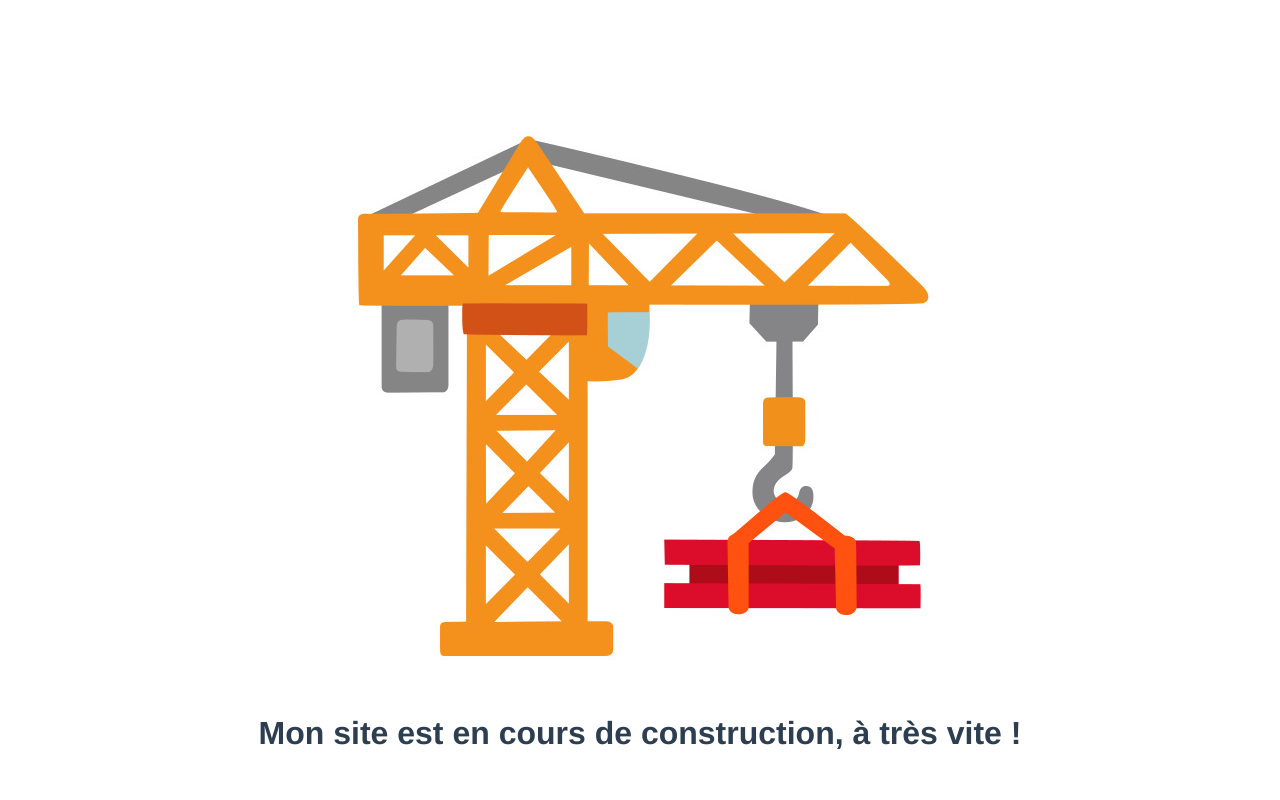
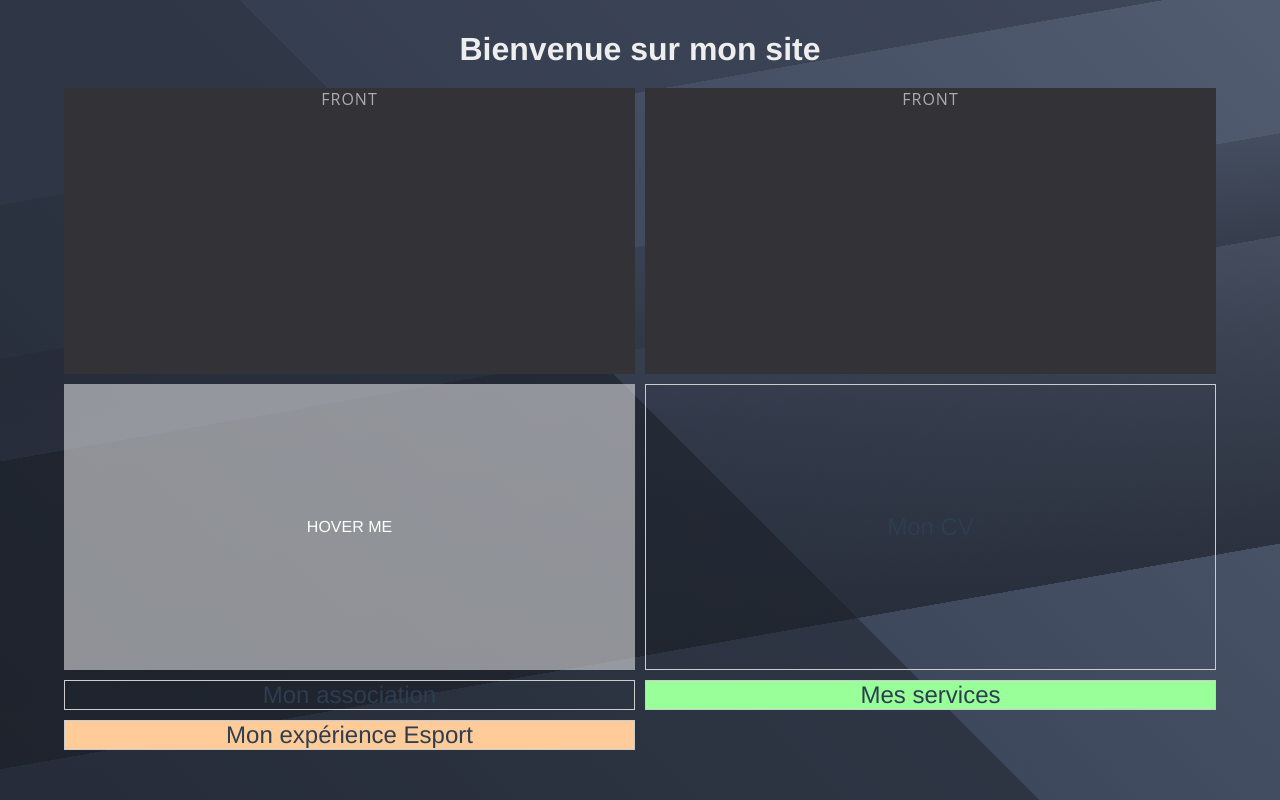
Before and after one commit to IPlayers/My-site, a Vue app: page / in a window 1280 px wide. Built offline with nearby package versions, Linux system fonts and the light colour scheme.

Commit message:
Add 4 new pages and update the main page Different tries on css for alt pages buttons on main page

```diff
--- a/src/App.vue
+++ b/src/App.vue
@@ -1,28 +1,29 @@
 <template>
-  <div>
-    <img alt="Vue chantier" src="./assets/chantier.jpg">
-    <MainPage msg="Mon site est en cours de construction, à très vite !"/>
+  <div id="app">
+    <router-view></router-view>
   </div>
 </template>
 
 <script>
-import MainPage from './components/MainPage.vue'
-
 export default {
   name: 'App',
-  components: {
-    MainPage
-  }
 }
 </script>
 
 <style>
+
+html, body {
+  height: 100%;
+  margin: 0;
+  overflow: hidden;
+  background: linear-gradient(170deg, rgba(49, 57, 73, 0.8) 20%, rgba(49, 57, 73, 0.5) 20%, rgba(49, 57, 73, 0.5) 35%, rgba(41, 48, 61, 0.6) 35%, rgba(41, 48, 61, 0.8) 45%, rgba(31, 36, 46, 0.5) 45%, rgba(31, 36, 46, 0.8) 75%, rgba(49, 57, 73, 0.5) 75%), linear-gradient(45deg, rgba(20, 24, 31, 0.8) 0%, rgba(41, 48, 61, 0.8) 50%, rgba(82, 95, 122, 0.8) 50%, rgba(133, 146, 173, 0.8) 100%) #313949;
+}
 #app {
   font-family: Avenir, Helvetica, Arial, sans-serif;
   -webkit-font-smoothing: antialiased;
   -moz-osx-font-smoothing: grayscale;
   text-align: center;
   color: #2c3e50;
-  margin-top: 60px;
+  margin-top: 10px;
 }
 </style>
--- /dev/null
+++ b/src/components/AssociationPage.vue
@@ -0,0 +1,39 @@
+<template>
+  <div>
+    <button @click="navigateToMainPage" class="back-button">Retour à la page principale</button>
+    <h1>Association</h1>
+    <p>Contenu de la Page 2</p>
+    <p>
+      <a href="https://alpes-esport.fr" target="_blank" rel="noopener noreferrer">https://alpes-esport.fr</a>
+    </p>
+  </div>
+</template>
+
+<script>
+export default {
+  name: 'AssociationPage',
+  methods: {
+    navigateToMainPage() {
+      this.$router.push({ name: 'MainPage' });
+    }
+  }
+}
+</script>
+
+<style scoped>
+.back-button {
+  position: absolute;
+  top: 10px;
+  left: 10px;
+  padding: 10px 20px;
+  background-color: #007bff;
+  color: white;
+  border: none;
+  border-radius: 5px;
+  cursor: pointer;
+}
+
+.back-button:hover {
+  background-color: #0056b3;
+}
+</style>
--- /dev/null
+++ b/src/components/CvPage.vue
@@ -0,0 +1,36 @@
+<template>
+  <div>
+    <button @click="navigateToMainPage" class="back-button">Retour à la page principale</button>
+    <h1>CV</h1>
+    <p>Contenu de la Page 1</p>
+  </div>
+</template>
+
+<script>
+export default {
+  name: 'CvPage',
+  methods: {
+    navigateToMainPage() {
+      this.$router.push({ name: 'MainPage' });
+    }
+  }
+}
+</script>
+
+<style scoped>
+.back-button {
+  position: absolute;
+  top: 10px;
+  left: 10px;
+  padding: 10px 20px;
+  background-color: #007bff;
+  color: white;
+  border: none;
+  border-radius: 5px;
+  cursor: pointer;
+}
+
+.back-button:hover {
+  background-color: #0056b3;
+}
+</style>
--- /dev/null
+++ b/src/components/EsportPage.vue
@@ -0,0 +1,36 @@
+<template>
+  <div>
+    <button @click="navigateToMainPage" class="back-button">Retour à la page principale</button>
+    <h1>Esport</h1>
+    <p>Contenu de la Page 4</p>
+  </div>
+</template>
+
+<script>
+export default {
+  name: 'EsportPage',
+  methods: {
+    navigateToMainPage() {
+      this.$router.push({ name: 'MainPage' });
+    }
+  }
+}
+</script>
+
+<style scoped>
+.back-button {
+  position: absolute;
+  top: 10px;
+  left: 10px;
+  padding: 10px 20px;
+  background-color: #007bff;
+  color: white;
+  border: none;
+  border-radius: 5px;
+  cursor: pointer;
+}
+
+.back-button:hover {
+  background-color: #0056b3;
+}
+</style>
--- a/src/components/MainPage.vue
+++ b/src/components/MainPage.vue
@@ -1,14 +1,227 @@
 <template>
-  <div class="hello">
-    <h1>{{ msg }}</h1>
+  <div class="main-page">
+    <h1 class="page-title">Bienvenue sur mon site</h1>
+    <div class="grid-container">
+
+      <div class="btn-flip top-left" data-back="Back" data-front="Front" @click="navigateTo('CvPage')"></div>
+
+      <div class="btn-flip top-right" data-back="Back" data-front="Front"></div>
+
+      <div class="btn btn-three">
+          <span>HOVER ME</span>
+      </div>
+
+      <div class="grid-item top-left" @click="navigateTo('CvPage')">Mon CV</div>
+      <div class="grid-item top-right" @click="navigateTo('AssociationPage')">Mon association</div>
+      <div class="grid-item bottom-left" @click="navigateTo('ServicesPage')">Mes services</div>
+      <div class="grid-item bottom-right" @click="navigateTo('EsportPage')">Mon expérience Esport</div>
+
+    </div>
   </div>
 </template>
+
 
 <script>
 export default {
   name: 'MainPage',
   props: {
-    msg: String
+    //msg: String
+  },
+  methods: {
+    navigateTo(page) {
+      this.$router.push({ name: page });
+    }
   }
 }
+
 </script>
+
+<style scoped>
+
+/*
+*=============================================================================
+btn three
+*=============================================================================
+*/
+
+.btn-three {
+  color: #FFF;
+  transition: all 0.5s;
+  position: relative;
+  display: flex;
+  justify-content: center;
+  align-items: center;
+}
+.btn-three::before {
+  content: '';
+  position: absolute;
+  top: 0;
+  left: 0;
+  width: 100%;
+  height: 100%;
+  z-index: 1;
+  background-color: rgba(255,255,255,0.5);
+  transition: all 0.5s;
+}
+.btn-three:hover::before {
+  opacity: 0 ;
+  transform: scale(0.1,0.1);
+}
+.btn-three::after {
+  content: '';
+  position: absolute;
+  top: 0;
+  left: 0;
+  width: 100%;
+  height: 100%;
+  z-index: 1;
+  opacity: 0;
+  transition: all 0.5s;
+  border: 1px solid rgba(255,255,255,0.5);
+  background-color: rgba(0,0,0,0.5);
+  transform: scale(0.1,0.1);
+}
+.btn-three:hover::after {
+  opacity: 1;
+  transform: scale(1,1);
+}
+
+/*
+*=============================================================================
+btn flip
+*=============================================================================
+*/
+
+
+.btn-flip {
+  opacity: 1;
+  outline: 0;
+  color: #fff;
+  position: relative;
+  text-align: center;
+  letter-spacing: 1px;
+  display: inline-block;
+  text-decoration: none;
+  font-family: "Open Sans";
+  text-transform: uppercase;
+  cursor: pointer;
+}
+
+.btn-flip:after {
+  top: 0;
+  left: 0;
+  opacity: 0;
+  width: 100%;
+  color: #323237;
+  display: block;
+  transition: 0.5s;
+  position: absolute;
+  background: #adadaf;
+  content: attr(data-back);
+
+  height: 100%;
+}
+.btn-flip:before {
+  top: 0;
+  left: 0;
+  opacity: 1;
+  color: #adadaf;
+  display: block;
+  padding: 0 30px;
+  transition: 0.5s;
+  position: relative;
+  background: #323237;
+  content: attr(data-front);
+
+  height: 100%;
+}
+
+.btn-flip.top-left:hover:after {
+  opacity: 1;
+  transform: translateX(0) translateY(0) rotateX(0) rotateY(0);
+}
+
+.btn-flip.top-left:hover:before {
+  opacity: 0;
+  transform: translateX(0) translateY(0) rotateX(90deg) rotateY(-90deg);
+}
+
+.btn-flip.top-left:after {
+  transform: translateX(0) translateY(0) rotateX(0) rotateY(0);
+}
+
+.btn-flip.top-left:before {
+  transform: translateY(0) rotateX(0) translateX(0) RotateY(0);
+}
+
+.btn-flip.top-right:hover:after {
+  opacity: 1;
+  transform: translateX(0) translateY(0) rotateX(0) rotateY(0);
+}
+
+.btn-flip.top-right:hover:before {
+  opacity: 0;
+  transform: translateX(50%) translateY(-50%) rotateX(0) rotateY(0);
+}
+
+.btn-flip.top-right:after {
+  transform: translateX(0) translateY(0) rotateX(0) rotateY(0);
+}
+
+.btn-flip.top-right:before {
+  transform: translateY(0) rotateX(0) translateX(0) RotateY(0);
+}
+
+/*
+*=============================================================================
+original
+*=============================================================================
+*/
+
+.main-page {
+  display: flex;
+  flex-direction: column;
+  justify-content: center;
+  align-items: center;
+  height: 100vh;
+  text-align: center;
+}
+
+.page-title {
+  margin-bottom: 20px;
+  font-size: 2em;
+  color: #eeeeee;
+}
+
+.grid-container {
+  display: grid;
+  grid-template-columns: 1fr 1fr;
+  grid-template-rows: 1fr 1fr;
+  gap: 10px;
+  width: 90%;
+  height: 90%;
+  margin-bottom: 60px;
+}
+
+.grid-item {
+  display: flex;
+  justify-content: center;
+  align-items: center;
+  border: 1px solid #ccc;
+  cursor: pointer;
+  font-size: 1.5em;
+  transition: background-color 0.5s;
+}
+
+.grid-item.bottom-left {
+  background-color: #99ff99; /* Vert clair */
+}
+
+.grid-item.bottom-right {
+  background-color: #ffcc99; /* Orange clair */
+}
+
+.grid-item:hover {
+  opacity: 0.8;
+}
+</style>
--- /dev/null
+++ b/src/components/ServicesPage.vue
@@ -0,0 +1,36 @@
+<template>
+  <div>
+    <button @click="navigateToMainPage" class="back-button">Retour à la page principale</button>
+    <h1>Services</h1>
+    <p>Contenu de la Page 3</p>
+  </div>
+</template>
+
+<script>
+export default {
+  name: 'ServicesPages',
+  methods: {
+    navigateToMainPage() {
+      this.$router.push({ name: 'MainPage' });
+    }
+  }
+}
+</script>
+
+<style scoped>
+.back-button {
+  position: absolute;
+  top: 10px;
+  left: 10px;
+  padding: 10px 20px;
+  background-color: #007bff;
+  color: white;
+  border: none;
+  border-radius: 5px;
+  cursor: pointer;
+}
+
+.back-button:hover {
+  background-color: #0056b3;
+}
+</style>
--- a/src/main.js
+++ b/src/main.js
@@ -1,4 +1,5 @@
 import { createApp } from 'vue'
 import App from './App.vue'
+import router from './router'
 
-createApp(App).mount('#app')
+createApp(App).use(router).mount('#app')
--- /dev/null
+++ b/src/router/index.js
@@ -0,0 +1,42 @@
+import { createRouter, createWebHistory } from 'vue-router'
+import MainPage from '../components/MainPage.vue'
+import CvPage from '../components/CvPage.vue'
+import AssociationPage from '../components/AssociationPage.vue'
+import ServicesPage from '../components/ServicesPage.vue'
+import EsportPage from '../components/EsportPage.vue'
+
+const routes = [
+  {
+    path: '/',
+    name: 'MainPage',
+    component: MainPage
+  },
+  {
+    path: '/CV',
+    name: 'CvPage',
+    component: CvPage
+  },
+  {
+    path: '/Association',
+    name: 'AssociationPage',
+    component: AssociationPage
+  },
+  {
+    path: '/Services',
+    name: 'ServicesPage',
+    component: ServicesPage
+  },
+  {
+    path: '/Esport',
+    name: 'EsportPage',
+    component: EsportPage
+  }
+  // Ajoutez d'autres routes ici
+]
+
+const router = createRouter({
+  history: createWebHistory(process.env.BASE_URL),
+  routes
+})
+
+export default router
```
Also changed, not shown: package.json (+5 -2 lines), 1 other file (tests, documents, lock files or other folders).
